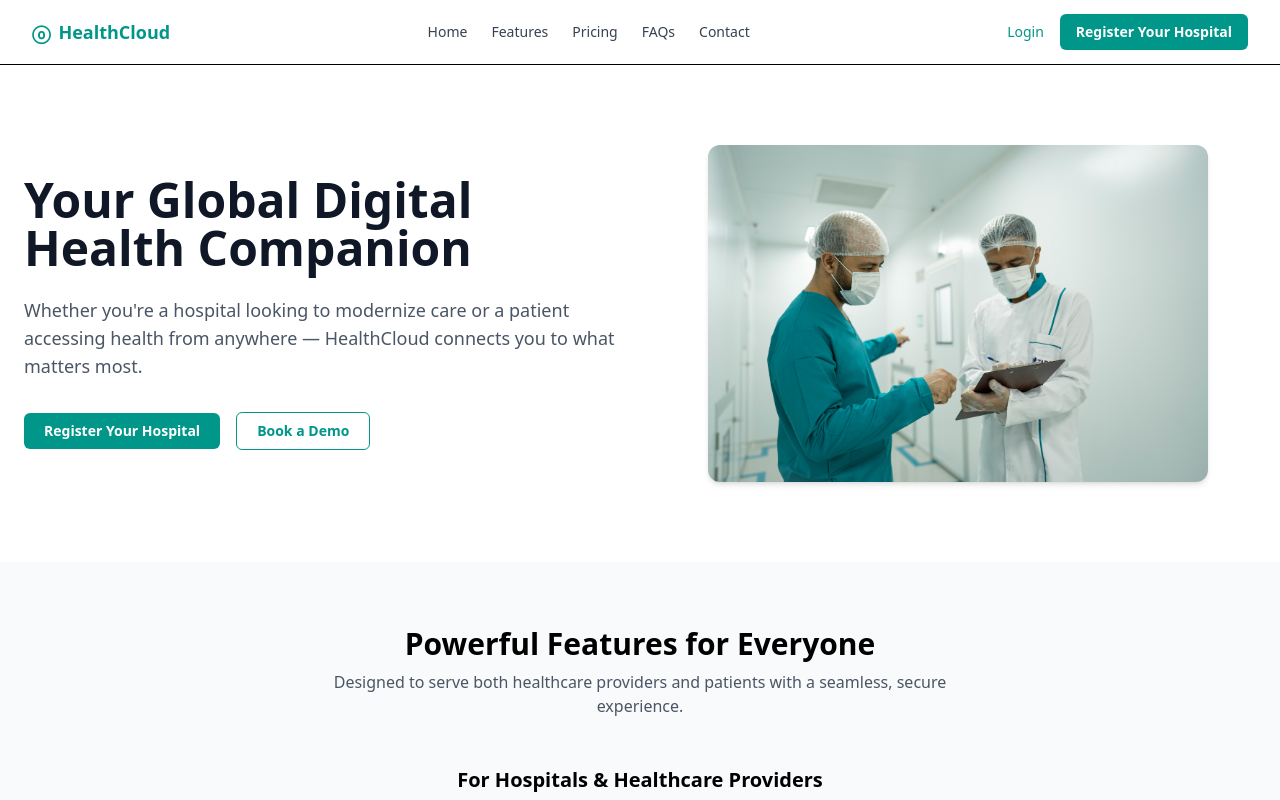
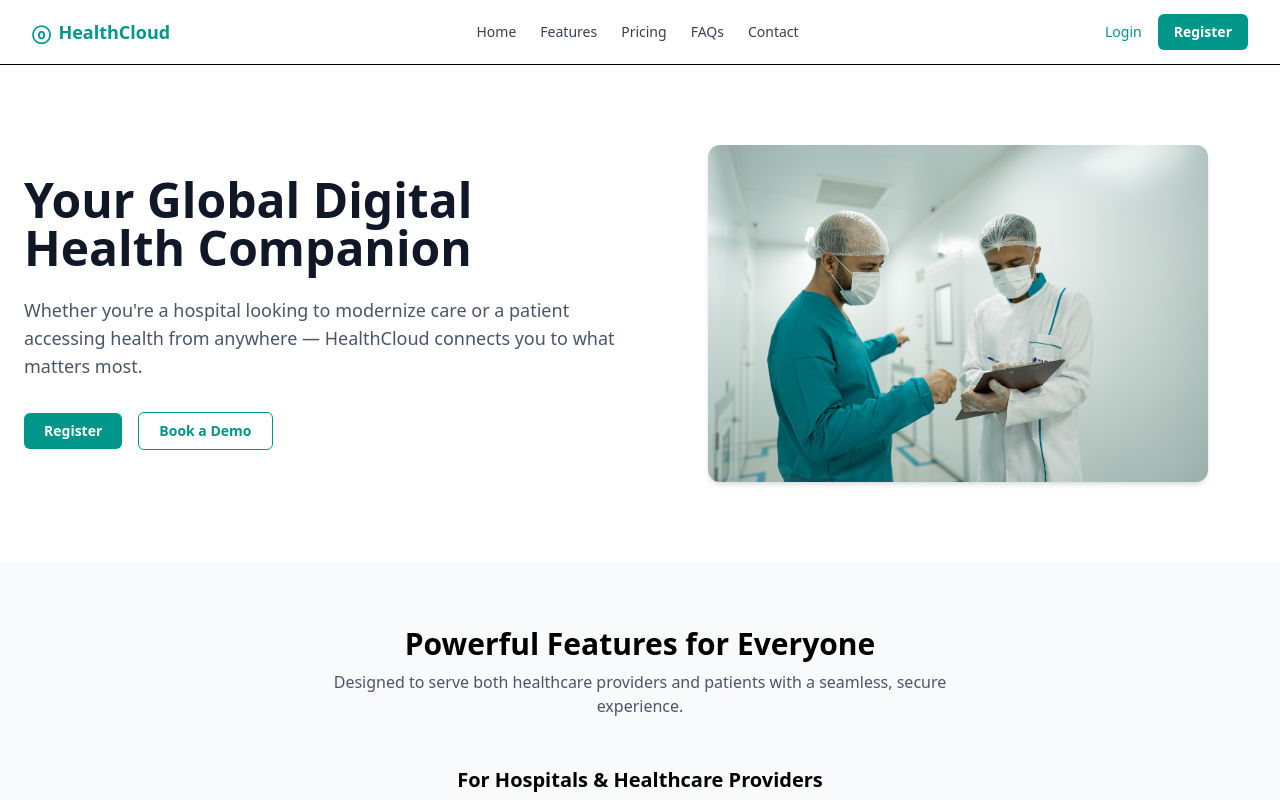
Before and after one commit to Youssoufai/HealthCloud, a Next.js app: page / in a window 1280 px wide. Shown: the top 800 px of the page. Built offline with nearby package versions, Linux system fonts and the light colour scheme.

Commit message:
cta corrections

```diff
--- a/app/components/CTA.jsx
+++ b/app/components/CTA.jsx
@@ -21,12 +21,12 @@ export default function CallToAction() {
                 <div className="flex justify-center gap-4 flex-wrap">
                     <Link href="#register-hospital">
                         <p className="bg-white text-teal-600 font-semibold px-6 py-2 rounded shadow hover:bg-gray-100 transition">
-                            Register Your Hospital
+                            Register
                         </p>
                     </Link>
                     <Link href="#create-account">
                         <p className="border border-white text-white font-semibold px-6 py-2 rounded hover:bg-white hover:text-teal-600 transition">
-                            Create Patient Account
+                            Create an Account
                         </p>
                     </Link>
                 </div>
--- a/app/components/Hero.jsx
+++ b/app/components/Hero.jsx
@@ -25,7 +25,7 @@ export default function Hero() {
                     <div className="flex flex-wrap items-center gap-4 pt-2">
                         <Link href="/register-hospital">
                             <span className="inline-block bg-teal-600 text-white text-sm font-semibold px-5 py-2 rounded-md hover:bg-teal-700 transition">
-                                Register Your Hospital
+                                Register
                             </span>
                         </Link>
                         <Link href="/book-demo">
--- a/app/components/Navbar.jsx
+++ b/app/components/Navbar.jsx
@@ -36,7 +36,7 @@ export default function Navbar() {
                             href="#"
                             className="bg-teal-600 hover:bg-teal-700 text-white text-sm font-semibold px-4 py-2 rounded-md"
                         >
-                            Register Your Hospital
+                            Register
                         </Link>
                     </div>
                 </div>
```
